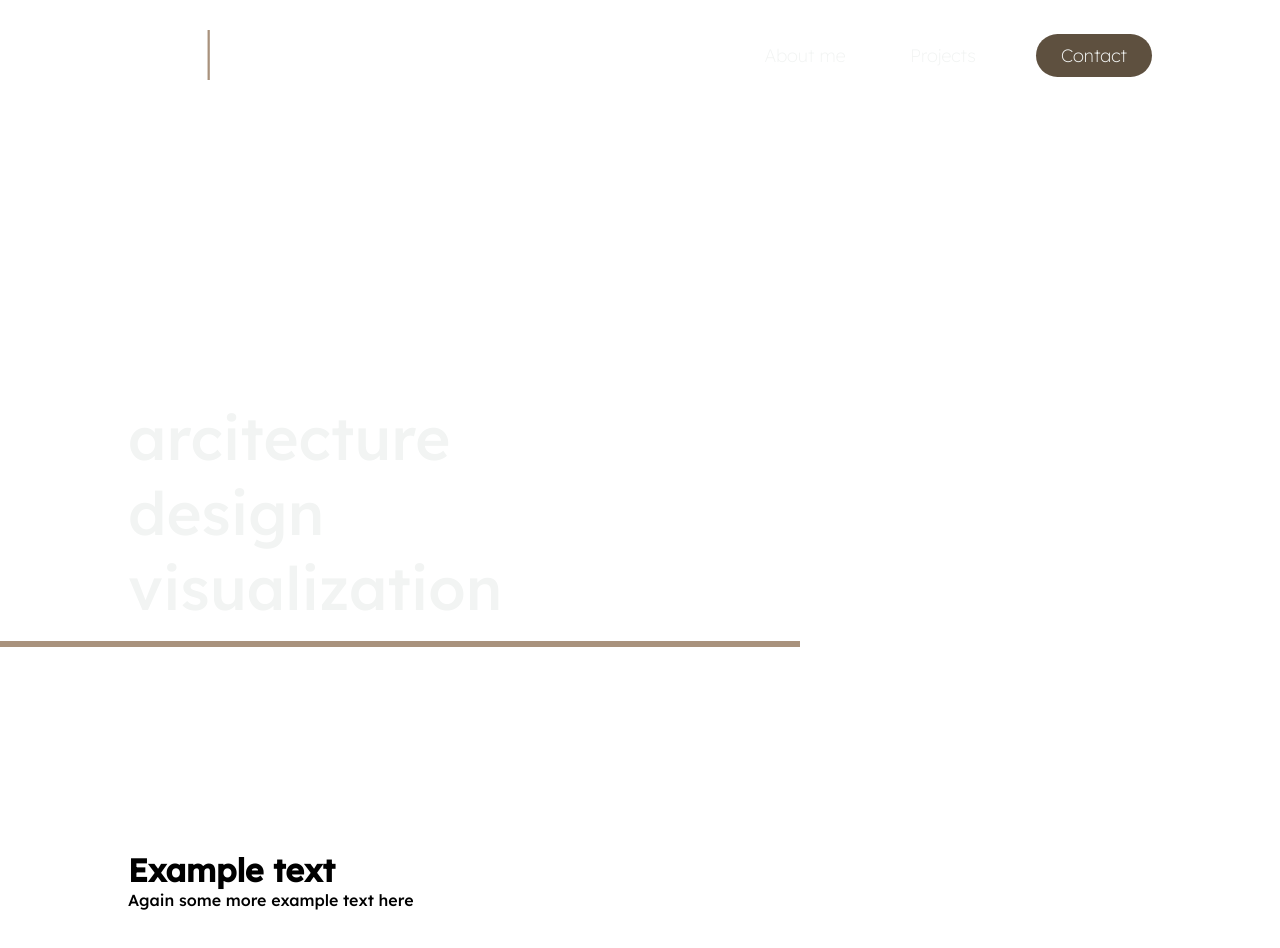
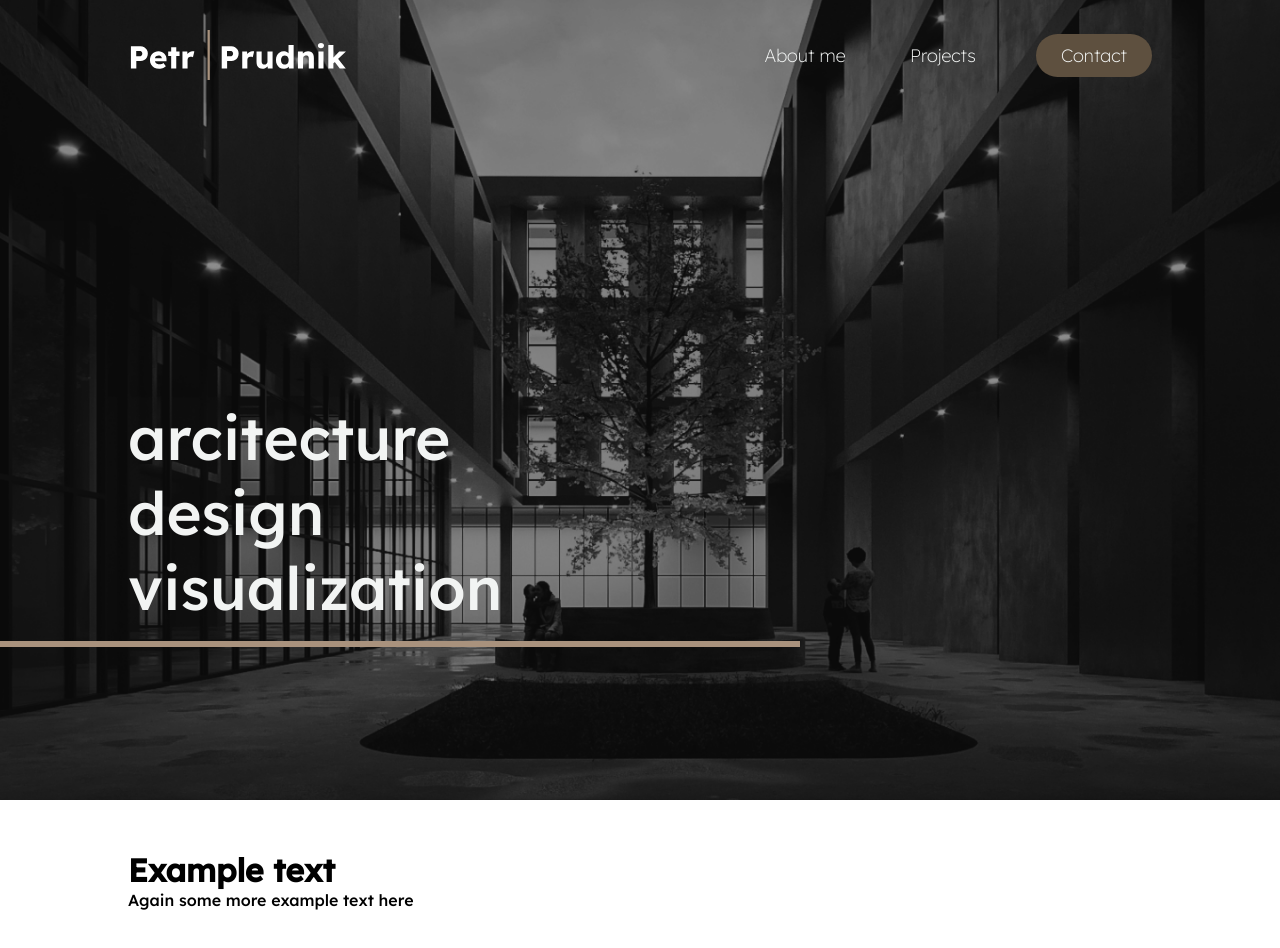
Before and after one commit to petrmn/Portfolio, a plain HTML site: page index.html in a window 1280 px wide. Shown: the top 948 px of the page. Drawn offline with Linux system fonts and the light colour scheme; the site is published under a folder, as on GitHub Pages, so addresses that start at the root find nothing.

Commit message:
Add files via upload

```diff
--- a/css/style.css
+++ b/css/style.css
@@ -9,7 +9,7 @@
     width: 100%;
     height: 100vh;
     padding: 30px 10%;
-    background-image: url(/images/004_raw_Post2\ 1.png);
+    background-image: url(../images/004_raw_Post2\ 1.png);
     /* background: #534738; */
     background-size: cover;
     background-position: center;
```
